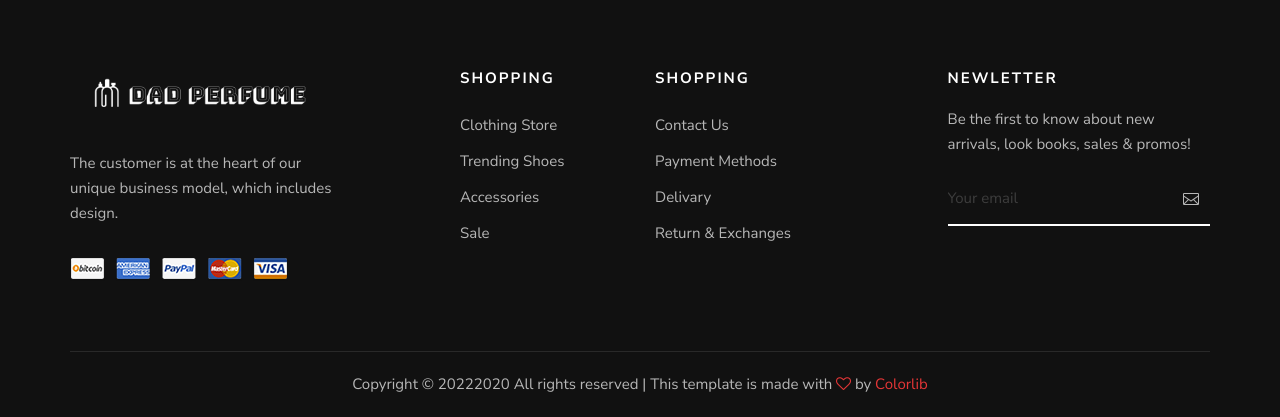
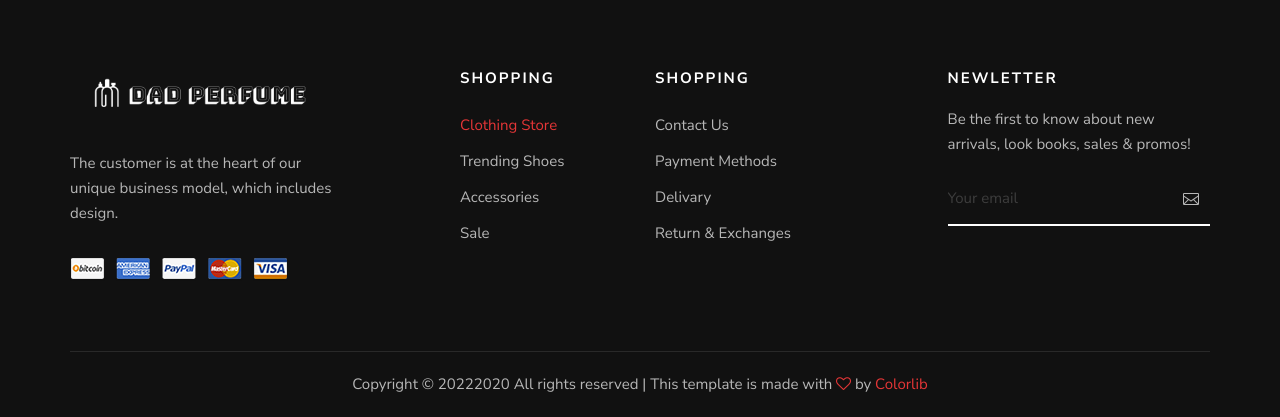
Before and after one commit to quocanhnt2001/Website-sell-perfurm, a PHP site: page /blog.html in a window 1280 px wide, with the pointer over the restyled element. Shown: the part 2020-2437 px from the top of the page. Run offline with PHP 8.4, Linux system fonts and the light colour scheme.

Commit message:
add Footer_menu_hover

```diff
--- a/css/style.css
+++ b/css/style.css
@@ -1989,6 +1989,10 @@ ol {
 	font-size: 15px;
 }
 
+.footer__widget ul li a:hover {
+	color: #e53637;
+}
+
 .footer__widget .footer__newslatter p {
 	color: #b7b7b7;
 }
```
